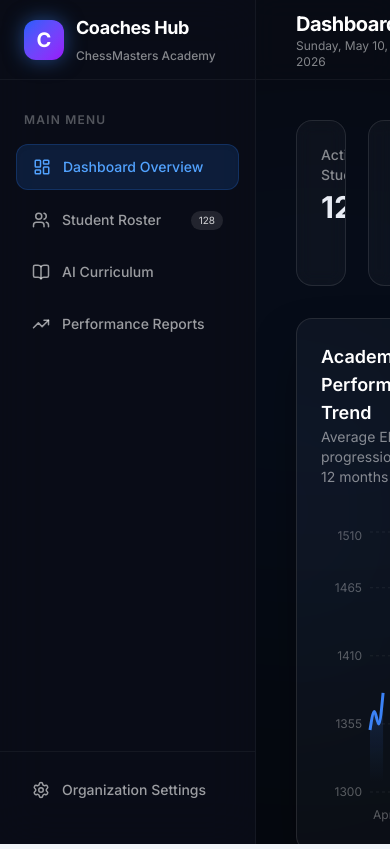
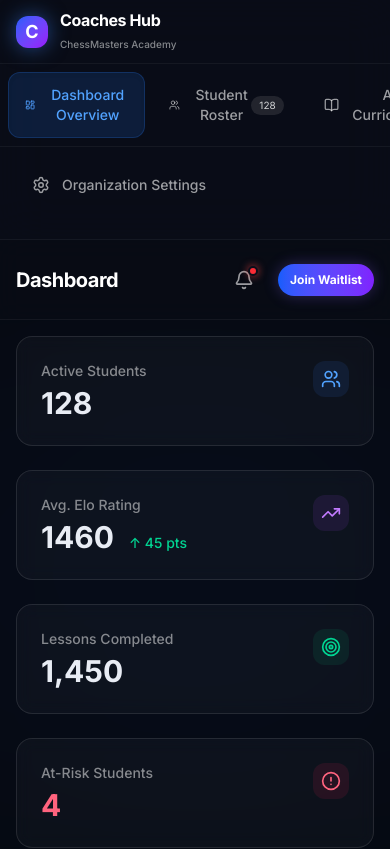
Before and after one commit to naveenreddy007/chessmazzes, a Next.js app: page /academy/demo in a window 390 px wide. Shown: the top 849 px of the page. Built offline with nearby package versions, Linux system fonts and the light colour scheme.

Commit message:
feat: make academy dashboard demo fully responsive for mobile devices

```diff
--- a/src/app/academy/demo/page.tsx
+++ b/src/app/academy/demo/page.tsx
@@ -86,10 +86,10 @@ export default function AcademyDashboardDemo() {
       initial={{ opacity: 0, y: 20 }}
       animate={{ opacity: 1, y: 0 }}
       exit={{ opacity: 0, y: -20 }}
-      className="grid grid-cols-12 gap-6 max-w-[1600px] mx-auto w-full pb-10"
+      className="grid grid-cols-1 lg:grid-cols-12 gap-6 max-w-[1600px] mx-auto w-full pb-10"
     >
       {/* Top Stat Cards */}
-      <div className="col-span-12 grid grid-cols-4 gap-6 mb-2">
+      <div className="col-span-1 lg:col-span-12 grid grid-cols-1 sm:grid-cols-2 xl:grid-cols-4 gap-6 mb-2">
         <div className="bg-white/[0.03] border border-white/10 rounded-2xl p-6 backdrop-blur-sm hover:bg-white/[0.05] transition-colors relative overflow-hidden group">
           <div className="absolute top-0 left-0 w-full h-1 bg-gradient-to-r from-blue-500 to-blue-400 transform origin-left scale-x-0 group-hover:scale-x-100 transition-transform duration-500"></div>
           <div className="flex justify-between items-start">
@@ -146,7 +146,7 @@ export default function AcademyDashboardDemo() {
       </div>
 
       {/* Real Recharts Performance Graph */}
-      <div className="col-span-8 bg-white/[0.03] border border-white/10 rounded-2xl p-6 flex flex-col relative overflow-hidden shadow-2xl shadow-black/50">
+      <div className="col-span-1 lg:col-span-12 xl:col-span-8 bg-white/[0.03] border border-white/10 rounded-2xl p-6 flex flex-col relative overflow-hidden shadow-2xl shadow-black/50">
         <div className="absolute top-0 right-0 w-96 h-96 bg-blue-500/5 rounded-full blur-[120px] pointer-events-none"></div>
 
         <div className="flex justify-between items-center mb-6 relative z-10">
@@ -184,7 +184,7 @@ export default function AcademyDashboardDemo() {
       </div>
 
       {/* Tactical Weaknesses Real Donut Chart */}
-      <div className="col-span-4 bg-white/[0.03] border border-white/10 rounded-2xl p-6 flex flex-col">
+      <div className="col-span-1 lg:col-span-12 xl:col-span-4 bg-white/[0.03] border border-white/10 rounded-2xl p-6 flex flex-col">
         <div className="flex justify-between items-center mb-2">
           <div>
             <h3 className="font-semibold text-lg text-white">Aggregated Weaknesses</h3>
@@ -235,7 +235,7 @@ export default function AcademyDashboardDemo() {
       </div>
 
       {/* Upcoming Events & Schedule */}
-      <div className="col-span-4 bg-white/[0.03] border border-white/10 rounded-2xl p-6">
+      <div className="col-span-1 lg:col-span-12 xl:col-span-4 bg-white/[0.03] border border-white/10 rounded-2xl p-6">
         <div className="flex justify-between items-center mb-6">
           <h3 className="font-semibold text-lg text-white">Upcoming Classes</h3>
           <button className="p-2 hover:bg-white/10 rounded-lg transition-colors">
@@ -257,15 +257,15 @@ export default function AcademyDashboardDemo() {
       </div>
 
       {/* Student List Snapshot */}
-      <div className="col-span-8 bg-white/[0.03] border border-white/10 rounded-2xl overflow-hidden flex flex-col">
-        <div className="p-6 border-b border-white/5 flex justify-between items-center bg-white/[0.01]">
+      <div className="col-span-1 lg:col-span-12 xl:col-span-8 bg-white/[0.03] border border-white/10 rounded-2xl overflow-hidden flex flex-col">
+        <div className="p-4 sm:p-6 border-b border-white/5 flex flex-col sm:flex-row justify-between items-start sm:items-center bg-white/[0.01] gap-4">
           <div>
             <h3 className="font-semibold text-lg text-white">Recent Student Activity</h3>
             <p className="text-sm text-white/50">Tracking top movers and at-risk players</p>
           </div>
           <button
             onClick={() => setActiveTab("students")}
-            className="text-blue-400 hover:text-blue-300 text-sm font-medium flex items-center bg-blue-500/10 px-4 py-2 rounded-lg transition-colors"
+            className="text-blue-400 hover:text-blue-300 text-sm font-medium flex items-center bg-blue-500/10 px-4 py-2 rounded-lg transition-colors whitespace-nowrap"
           >
             View Directory <ChevronRight size={16} className="ml-1" />
           </button>
@@ -330,19 +330,19 @@ export default function AcademyDashboardDemo() {
       exit={{ opacity: 0, y: -20 }}
       className="w-full max-w-[1600px] mx-auto h-full flex flex-col pb-10"
     >
-      <div className="flex justify-between items-center mb-8">
+      <div className="flex flex-col md:flex-row justify-between items-start md:items-center gap-4 mb-8">
         <div>
-          <h2 className="text-3xl font-bold text-white tracking-tight mb-2">Student Directory</h2>
+          <h2 className="text-2xl md:text-3xl font-bold text-white tracking-tight mb-2">Student Directory</h2>
           <p className="text-white/50">Manage your academy's {students.length} active students</p>
         </div>
-        <div className="flex gap-3">
-          <button className="flex items-center gap-2 px-4 py-2 bg-white/5 border border-white/10 rounded-xl hover:bg-white/10 transition-colors text-sm font-medium">
-            <Filter size={16} /> Filter
+        <div className="flex flex-wrap gap-3">
+          <button className="flex items-center gap-2 px-3 md:px-4 py-2 bg-white/5 border border-white/10 rounded-xl hover:bg-white/10 transition-colors text-xs md:text-sm font-medium">
+            <Filter size={16} /> <span className="hidden sm:inline">Filter</span>
           </button>
-          <button className="flex items-center gap-2 px-4 py-2 bg-white/5 border border-white/10 rounded-xl hover:bg-white/10 transition-colors text-sm font-medium">
-            <Download size={16} /> Export
+          <button className="flex items-center gap-2 px-3 md:px-4 py-2 bg-white/5 border border-white/10 rounded-xl hover:bg-white/10 transition-colors text-xs md:text-sm font-medium">
+            <Download size={16} /> <span className="hidden sm:inline">Export</span>
           </button>
-          <button className="flex items-center gap-2 px-4 py-2 bg-blue-600 hover:bg-blue-500 text-white rounded-xl shadow-lg shadow-blue-500/20 transition-all text-sm font-medium">
+          <button className="flex items-center gap-2 px-3 md:px-4 py-2 bg-blue-600 hover:bg-blue-500 text-white rounded-xl shadow-lg shadow-blue-500/20 transition-all text-xs md:text-sm font-medium whitespace-nowrap">
             <Plus size={16} /> Add Student
           </button>
         </div>
@@ -433,22 +433,22 @@ export default function AcademyDashboardDemo() {
   );
 
   return (
-    <div className="fixed inset-0 z-[100] bg-[#06090f] text-[#e8ecf4] flex overflow-hidden font-sans">
+    <div className="min-h-screen z-[100] bg-[#06090f] text-[#e8ecf4] flex flex-col lg:flex-row overflow-hidden font-sans relative">
 
-      {/* Sidebar - Same as before but with active states wired up */}
-      <div className="w-64 border-r border-white/5 bg-[#0a0e1a]/80 backdrop-blur-xl flex flex-col h-full shrink-0">
-        <div className="h-20 flex items-center px-6 border-b border-white/5">
-          <div className="w-10 h-10 rounded-xl bg-gradient-to-br from-blue-600 to-purple-600 flex items-center justify-center mr-3 shadow-[0_0_20px_rgba(59,130,246,0.5)]">
-            <span className="text-white font-bold text-xl">C</span>
+      {/* Sidebar / Topbar */}
+      <div className="lg:w-64 border-b lg:border-b-0 lg:border-r border-white/5 bg-[#0a0e1a]/80 backdrop-blur-xl flex flex-col lg:h-screen shrink-0 sticky top-0 z-50">
+        <div className="h-16 lg:h-20 flex items-center px-4 lg:px-6 border-b border-white/5 shrink-0">
+          <div className="w-8 h-8 lg:w-10 lg:h-10 rounded-xl bg-gradient-to-br from-blue-600 to-purple-600 flex items-center justify-center mr-3 shadow-[0_0_20px_rgba(59,130,246,0.5)]">
+            <span className="text-white font-bold text-lg lg:text-xl">C</span>
           </div>
           <div>
-            <span className="font-bold text-lg tracking-tight block text-white">Coaches Hub</span>
-            <span className="text-xs text-white/50 font-medium">ChessMasters Academy</span>
+            <span className="font-bold text-base lg:text-lg tracking-tight block text-white leading-tight">Coaches Hub</span>
+            <span className="text-[10px] lg:text-xs text-white/50 font-medium">ChessMasters Academy</span>
           </div>
         </div>
 
-        <div className="p-4 flex-1 space-y-2 mt-4">
-          <div className="text-xs font-semibold text-white/30 uppercase tracking-widest mb-4 px-2">Main Menu</div>
+        <div className="p-2 lg:p-4 flex flex-row lg:flex-col overflow-x-auto lg:overflow-visible gap-2 lg:space-y-2 lg:mt-4 no-scrollbar">
+          <div className="hidden lg:block text-xs font-semibold text-white/30 uppercase tracking-widest mb-4 px-2">Main Menu</div>
 
           <button onClick={() => setActiveTab("dashboard")} className={`w-full flex items-center px-4 py-3 rounded-xl transition-all ${activeTab === 'dashboard' ? 'bg-blue-500/15 text-blue-400 shadow-inner border border-blue-500/20' : 'text-white/60 hover:bg-white/5 hover:text-white'}`}>
             <LayoutDashboard size={18} className="mr-3" />
@@ -486,14 +486,14 @@ export default function AcademyDashboardDemo() {
       <div className="flex-1 flex flex-col h-full bg-[#06090f] overflow-hidden">
 
         {/* Top Navbar */}
-        <header className="h-20 flex items-center justify-between px-10 border-b border-white/5 bg-[#0a0e1a]/50 backdrop-blur-md z-20 shrink-0">
+        <header className="h-20 flex items-center justify-between px-4 sm:px-10 border-b border-white/5 bg-[#0a0e1a]/50 backdrop-blur-md z-20 shrink-0">
           <div className="flex flex-col">
             <h1 className="text-xl font-bold tracking-tight text-white capitalize">{activeTab}</h1>
-            <p className="text-xs text-white/50">{new Date().toLocaleDateString('en-US', { weekday: 'long', year: 'numeric', month: 'long', day: 'numeric' })}</p>
+            <p className="text-xs text-white/50 hidden sm:block">{new Date().toLocaleDateString('en-US', { weekday: 'long', year: 'numeric', month: 'long', day: 'numeric' })}</p>
           </div>
 
-          <div className="flex items-center gap-6">
-            <div className="relative group">
+          <div className="flex items-center gap-3 sm:gap-6">
+            <div className="relative group hidden md:block">
               <Search size={16} className="absolute left-3 top-1/2 -translate-y-1/2 text-white/40 group-focus-within:text-blue-400 transition-colors" />
               <input
                 type="text"
@@ -508,12 +508,12 @@ export default function AcademyDashboardDemo() {
                 <span className="absolute top-1 right-1 w-2.5 h-2.5 bg-red-500 rounded-full shadow-[0_0_8px_rgba(239,68,68,0.8)] border-2 border-[#0a0e1a]"></span>
               </button>
 
-              <a href="https://www.chessmazes.org/contact" target="_blank" rel="noreferrer" className="px-4 py-2 bg-gradient-to-r from-blue-600 to-violet-600 hover:from-blue-500 hover:to-violet-500 text-white rounded-full text-sm font-bold shadow-[0_0_15px_rgba(139,92,246,0.3)] transition-all transform hover:scale-105 whitespace-nowrap">
+              <a href="https://www.chessmazes.org/contact" target="_blank" rel="noreferrer" className="px-3 sm:px-4 py-2 bg-gradient-to-r from-blue-600 to-violet-600 hover:from-blue-500 hover:to-violet-500 text-white rounded-full text-xs sm:text-sm font-bold shadow-[0_0_15px_rgba(139,92,246,0.3)] transition-all transform hover:scale-105 whitespace-nowrap">
                 Join Waitlist
               </a>
             </div>
 
-            <div className="flex items-center gap-3 pl-6 border-l border-white/10 cursor-pointer group">
+            <div className="hidden sm:flex items-center gap-3 pl-6 border-l border-white/10 cursor-pointer group">
               <div className="w-10 h-10 rounded-full bg-white/10 overflow-hidden border border-white/20 group-hover:border-blue-400 transition-colors">
                 {/* eslint-disable-next-line @next/next/no-img-element */}
                 <img src="https://api.dicebear.com/7.x/avataaars/svg?seed=Alex&backgroundColor=b6e3f4" alt="Coach" className="w-full h-full object-cover" />
@@ -527,7 +527,7 @@ export default function AcademyDashboardDemo() {
         </header>
 
         {/* Dynamic Content Body */}
-        <main className="flex-1 overflow-y-auto p-10 relative">
+        <main className="flex-1 overflow-y-auto p-4 sm:p-10 relative">
           {/* Subtle background glow */}
           <div className="absolute top-0 left-1/2 -translate-x-1/2 w-[800px] h-[500px] bg-blue-600/5 blur-[150px] pointer-events-none rounded-full"></div>
 
@@ -593,17 +593,17 @@ export default function AcademyDashboardDemo() {
             )}
             {activeTab === "reports" && (
                <motion.div initial={{ opacity: 0, y: 20 }} animate={{ opacity: 1, y: 0 }} exit={{ opacity: 0, y: -20 }} className="flex flex-col h-full">
-                 <div className="flex justify-between items-center mb-8">
+                 <div className="flex flex-col sm:flex-row justify-between items-start sm:items-center mb-8 gap-4">
                    <div>
-                     <h2 className="text-3xl font-bold text-white tracking-tight mb-2">Detailed Analytics</h2>
+                     <h2 className="text-2xl sm:text-3xl font-bold text-white tracking-tight mb-2">Detailed Analytics</h2>
                      <p className="text-white/50">Comprehensive breakdown of academy performance</p>
                    </div>
-                   <button className="px-4 py-2 bg-white/10 hover:bg-white/20 text-white rounded-xl transition-all text-sm font-medium flex items-center gap-2">
+                   <button className="w-full sm:w-auto px-4 py-2 bg-white/10 hover:bg-white/20 text-white rounded-xl transition-all text-sm font-medium flex items-center justify-center gap-2">
                      <Download size={16} /> Download PDF
                    </button>
                  </div>
 
-                 <div className="grid grid-cols-3 gap-6">
+                 <div className="grid grid-cols-1 sm:grid-cols-3 gap-6">
                    <div className="bg-white/[0.03] border border-white/10 rounded-2xl p-6 flex flex-col items-center justify-center h-48">
                      <span className="text-5xl font-bold text-white mb-2">92%</span>
                      <span className="text-sm text-white/50">Lesson Completion Rate</span>
```
